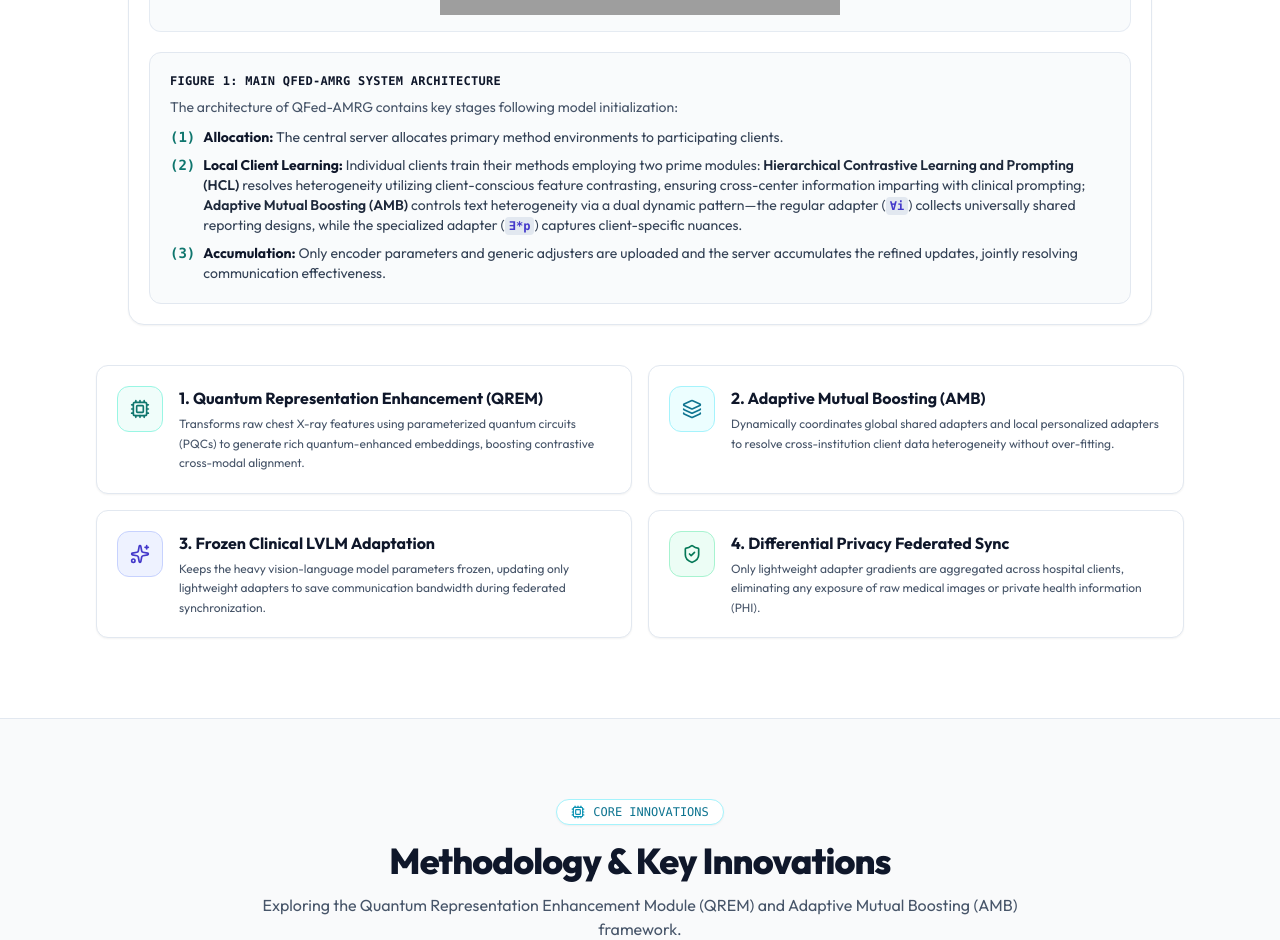
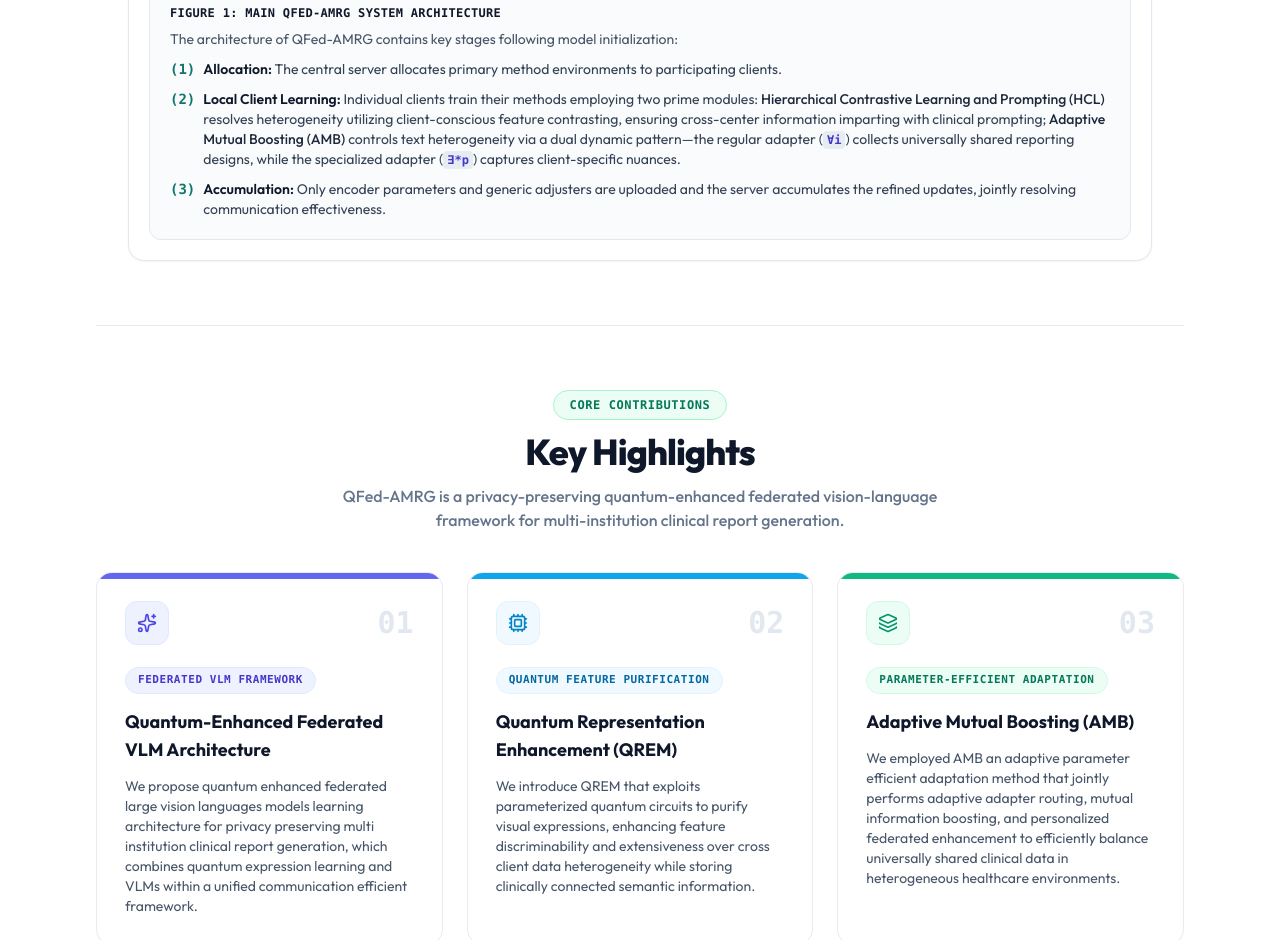
Before and after one commit to rasel1510/QFed-AMRG-Project, a Next.js app: page / in a window 1280 px wide. Shown: the part 1860-2800 px from the top of the page. Built offline with nearby package versions, Linux system fonts and the light colour scheme; grey boxes are pictures that could not be loaded.

Commit message:
added all links

```diff
--- a/src/app/layout.tsx
+++ b/src/app/layout.tsx
@@ -2,7 +2,7 @@ import type { Metadata } from "next";
 import "./globals.css";
 
 export const metadata: Metadata = {
-  title: "QFed-AMRG: Quantum Federated Driven VLM for Privacy Preserving Clinical Report Generation | WACV 2026",
+  title: "QFed-AMRG: Quantum Federated Driven VLM for Privacy Preserving Clinical Report Generation",
   description: "Official research website for QFed-AMRG: A communication-efficient quantum federated vision-language architecture for privacy-preserving multi-client clinical report generation.",
   keywords: [
     "QFed-AMRG",
@@ -12,7 +12,6 @@ export const metadata: Metadata = {
     "Medical Imaging AI",
     "MIMIC-CXR",
     "IU X-Ray",
-    "WACV 2026",
     "QML",
     "Privacy Preserving AI"
   ],
--- a/src/app/page.tsx
+++ b/src/app/page.tsx
@@ -2,7 +2,6 @@ import Navbar from "@/components/Navbar";
 import Hero from "@/components/Hero";
 import AbstractSection from "@/components/AbstractSection";
 import ArchitectureViewer from "@/components/ArchitectureViewer";
-import MethodModules from "@/components/MethodModules";
 import BenchmarkResults from "@/components/BenchmarkResults";
 import DatasetSection from "@/components/DatasetSection";
 import BibtexCitation from "@/components/BibtexCitation";
@@ -15,7 +14,6 @@ export default function Home() {
       <Hero />
       <AbstractSection />
       <ArchitectureViewer />
-      <MethodModules />
       <BenchmarkResults />
       <DatasetSection />
       <BibtexCitation />
--- a/src/components/ArchitectureViewer.tsx
+++ b/src/components/ArchitectureViewer.tsx
@@ -4,47 +4,57 @@ import { useState } from "react";
 import Image from "next/image";
 import { Maximize2, X, ZoomIn, Cpu, Layers, ShieldCheck, Sparkles, Check, ChevronRight } from "lucide-react";
 
+
+
+const highlights = [
+  {
+    number: "01",
+    tag: "FEDERATED VLM FRAMEWORK",
+    title: "Quantum-Enhanced Federated VLM Architecture",
+    description:
+      "We propose quantum enhanced federated large vision languages models learning architecture for privacy preserving multi institution clinical report generation, which combines quantum expression learning and VLMs within a unified communication efficient framework.",
+    icon: Sparkles,
+    topBar: "bg-indigo-500",
+    iconBox: "bg-indigo-50 border border-indigo-100 text-indigo-600",
+    pillTag: "bg-indigo-50 text-indigo-700 border border-indigo-100",
+    cardBorder: "border-slate-200/80 hover:border-indigo-300 hover:shadow-indigo-500/10",
+  },
+  {
+    number: "02",
+    tag: "QUANTUM FEATURE PURIFICATION",
+    title: "Quantum Representation Enhancement (QREM)",
+    description:
+      "We introduce QREM that exploits parameterized quantum circuits to purify visual expressions, enhancing feature discriminability and extensiveness over cross client data heterogeneity while storing clinically connected semantic information.",
+    icon: Cpu,
+    topBar: "bg-sky-500",
+    iconBox: "bg-sky-50 border border-sky-100 text-sky-600",
+    pillTag: "bg-sky-50 text-sky-700 border border-sky-100",
+    cardBorder: "border-slate-200/80 hover:border-sky-300 hover:shadow-sky-500/10",
+  },
+  {
+    number: "03",
+    tag: "PARAMETER-EFFICIENT ADAPTATION",
+    title: "Adaptive Mutual Boosting (AMB)",
+    description:
+      "We employed AMB an adaptive parameter efficient adaptation method that jointly performs adaptive adapter routing, mutual information boosting, and personalized federated enhancement to efficiently balance universally shared clinical data in heterogeneous healthcare environments.",
+    icon: Layers,
+    topBar: "bg-emerald-500",
+    iconBox: "bg-emerald-50 border border-emerald-100 text-emerald-600",
+    pillTag: "bg-emerald-50 text-emerald-700 border border-emerald-100",
+    cardBorder: "border-slate-200/80 hover:border-emerald-300 hover:shadow-emerald-500/10",
+  },
+];
+
 export default function ArchitectureViewer() {
   const [lightboxOpen, setLightboxOpen] = useState(false);
   const [activeTab, setActiveTab] = useState<"pipeline" | "amb">("pipeline");
-
-  const pipelineSteps = [
-    {
-      id: "qrem",
-      title: "1. Quantum Representation Enhancement (QREM)",
-      desc: "Transforms raw chest X-ray features using parameterized quantum circuits (PQCs) to generate rich quantum-enhanced embeddings, boosting contrastive cross-modal alignment.",
-      icon: Cpu,
-      color: "text-teal-700 border-teal-200 bg-teal-50",
-    },
-    {
-      id: "amb",
-      title: "2. Adaptive Mutual Boosting (AMB)",
-      desc: "Dynamically coordinates global shared adapters and local personalized adapters to resolve cross-institution client data heterogeneity without over-fitting.",
-      icon: Layers,
-      color: "text-cyan-700 border-cyan-200 bg-cyan-50",
-    },
-    {
-      id: "vlm",
-      title: "3. Frozen Clinical LVLM Adaptation",
-      desc: "Keeps the heavy vision-language model parameters frozen, updating only lightweight adapters to save communication bandwidth during federated synchronization.",
-      icon: Sparkles,
-      color: "text-indigo-700 border-indigo-200 bg-indigo-50",
-    },
-    {
-      id: "fl",
-      title: "4. Differential Privacy Federated Sync",
-      desc: "Only lightweight adapter gradients are aggregated across hospital clients, eliminating any exposure of raw medical images or private health information (PHI).",
-      icon: ShieldCheck,
-      color: "text-emerald-700 border-emerald-200 bg-emerald-50",
-    },
-  ];
 
   return (
     <section id="architecture" className="py-20 bg-white relative">
       <div className="max-w-6xl mx-auto px-4 sm:px-6 lg:px-8">
 
         {/* Section Header */}
-        <div className="text-center max-w-3xl mx-auto mb-12">
+        <div className="text-center max-w-3xl mx-auto mb-10">
           <div className="inline-flex items-center gap-2 px-3.5 py-1 rounded-full bg-slate-50 border border-teal-200 text-teal-700 text-xs font-mono mb-4">
             <Layers className="w-3.5 h-3.5 text-teal-600" />
             <span>SYSTEM ARCHITECTURE</span>
@@ -52,9 +62,6 @@ export default function ArchitectureViewer() {
           <h2 className="text-3xl sm:text-4xl font-extrabold text-slate-900 tracking-tight">
             QFed-AMRG Technical Architecture
           </h2>
-          <p className="text-slate-600 mt-3 text-sm sm:text-base">
-            End-to-end overview of quantum-enhanced representation, dual-adapter mutual boosting, and federated vision-language orchestration.
-          </p>
         </div>
 
         {/* Diagram Selection Tabs */}
@@ -117,25 +124,25 @@ export default function ArchitectureViewer() {
               <p className="text-slate-600 mb-2.5">
                 The architecture of QFed-AMRG contains key stages following model initialization:
               </p>
-              <ul className="space-y-2 list-none pl-0 text-slate-700">
+              <ul className="space-y-2.5 list-none pl-0 text-slate-700">
                 <li className="flex items-start gap-2">
                   <span className="font-bold text-teal-700 font-mono shrink-0">(1)</span>
                   <span>
-                    <strong className="text-slate-900">Allocation:</strong> The central server allocates primary method environments to participating clients.
+                    <strong className="text-slate-900 font-semibold">Allocation:</strong> The central server allocates primary method environments to participating clients.
                   </span>
                 </li>
                 <li className="flex items-start gap-2">
                   <span className="font-bold text-teal-700 font-mono shrink-0">(2)</span>
                   <span>
-                    <strong className="text-slate-900">Local Client Learning:</strong> Individual clients train their methods employing two prime modules:
-                    <em className="text-slate-800 not-italic font-semibold"> Hierarchical Contrastive Learning and Prompting (HCL)</em> resolves heterogeneity utilizing client-conscious feature contrasting, ensuring cross-center information imparting with clinical prompting;
-                    <em className="text-slate-800 not-italic font-semibold"> Adaptive Mutual Boosting (AMB)</em> controls text heterogeneity via a dual dynamic pattern—the regular adapter (<code className="bg-slate-200 px-1 py-0.5 rounded text-xs font-bold text-indigo-700">∀i</code>) collects universally shared reporting designs, while the specialized adapter (<code className="bg-slate-200 px-1 py-0.5 rounded text-xs font-bold text-indigo-700">∃*p</code>) captures client-specific nuances.
+                    <strong className="text-slate-900 font-semibold">Local Client Learning:</strong> Individual clients train their methods employing two prime modules:
+                    <em className="text-slate-800 not-italic font-medium"> Hierarchical Contrastive Learning and Prompting (HCL)</em> resolves heterogeneity utilizing client-conscious feature contrasting, ensuring cross-center information imparting with clinical prompting;
+                    <em className="text-slate-800 not-italic font-medium"> Adaptive Mutual Boosting (AMB)</em> controls text heterogeneity via a dual dynamic pattern—the regular adapter (<code className="bg-slate-200/80 px-1 py-0.5 rounded text-xs font-bold text-indigo-700 font-mono">∀i</code>) collects universally shared reporting designs, while the specialized adapter (<code className="bg-slate-200/80 px-1 py-0.5 rounded text-xs font-bold text-indigo-700 font-mono">∃*p</code>) captures client-specific nuances.
                   </span>
                 </li>
                 <li className="flex items-start gap-2">
                   <span className="font-bold text-teal-700 font-mono shrink-0">(3)</span>
                   <span>
-                    <strong className="text-slate-900">Accumulation:</strong> Only encoder parameters and generic adjusters are uploaded and the server accumulates the refined updates, jointly resolving communication effectiveness.
+                    <strong className="text-slate-900 font-semibold">Accumulation:</strong> Only encoder parameters and generic adjusters are uploaded and the server accumulates the refined updates, jointly resolving communication effectiveness.
                   </span>
                 </li>
               </ul>
@@ -152,25 +159,69 @@ export default function ArchitectureViewer() {
           )}
         </div>
 
-        {/* Pipeline Step Cards Grid */}
-        <div className="grid grid-cols-1 md:grid-cols-2 gap-4">
-          {pipelineSteps.map((step) => {
-            const Icon = step.icon;
+
+
+        {/* Key Highlights Section (Placed After Architecture & Stages Description) */}
+        <div className="mt-16 mb-10 max-w-6xl mx-auto text-center border-t border-slate-200/80 pt-16">
+          {/* Top Pill Badge */}
+          <div className="inline-flex items-center justify-center px-4 py-1.5 rounded-full bg-emerald-50 border border-emerald-200 text-emerald-700 text-xs font-mono font-bold uppercase tracking-wider mb-3">
+            CORE CONTRIBUTIONS
+          </div>
+
+          {/* Title */}
+          <h3 className="text-3xl sm:text-4xl font-extrabold text-slate-900 tracking-tight mb-3">
+            Key Highlights
+          </h3>
+
+          {/* Subtitle */}
+          <p className="text-slate-500 text-sm sm:text-base max-w-2xl mx-auto font-medium leading-relaxed mb-10">
+            QFed-AMRG is a privacy-preserving quantum-enhanced federated vision-language framework for multi-institution clinical report generation.
+          </p>
+
+          {/* 3 Cards */}
+          <div className="grid grid-cols-1 md:grid-cols-3 gap-6 items-stretch text-left">
+            {highlights.map((item, idx) => {
+              const IconComponent = item.icon;
               return (
                 <div
-                key={step.id}
-                className="bg-white p-5 rounded-xl border border-slate-200 shadow-sm hover:shadow-md transition-all flex items-start gap-4"
+                  key={idx}
+                  className={`bg-white rounded-2xl p-6 sm:p-7 border ${item.cardBorder} shadow-xs hover:-translate-y-1.5 hover:shadow-xl transition-all duration-300 flex flex-col justify-between h-full relative overflow-hidden group`}
                 >
-                <div className={`p-3 rounded-xl border ${step.color} shrink-0`}>
-                  <Icon className="w-5 h-5" />
+                  {/* Top Colored Accent Bar */}
+                  <div className={`absolute top-0 left-0 right-0 h-1.5 ${item.topBar}`} />
+
+                  <div className="flex flex-col h-full justify-between">
+                    <div>
+                      {/* Card Header: Icon & Big Faded Number */}
+                      <div className="flex items-center justify-between gap-2 mb-5">
+                        <div className={`w-11 h-11 rounded-xl flex items-center justify-center ${item.iconBox}`}>
+                          <IconComponent className="w-5 h-5" />
                         </div>
-                <div>
-                  <h3 className="font-bold text-slate-900 text-base mb-1">{step.title}</h3>
-                  <p className="text-slate-600 text-xs leading-relaxed">{step.desc}</p>
+                        <span className="text-3xl font-extrabold font-mono text-slate-200 group-hover:text-slate-300 transition-colors select-none">
+                          {item.number}
+                        </span>
+                      </div>
+
+                      {/* Tag Pill */}
+                      <span className={`inline-block text-[11px] font-bold font-mono tracking-wider uppercase px-3 py-1 rounded-full ${item.pillTag} mb-3.5`}>
+                        {item.tag}
+                      </span>
+
+                      {/* Card Title */}
+                      <h4 className="text-base sm:text-lg font-bold text-slate-900 mb-3 leading-snug group-hover:text-slate-800 transition-colors">
+                        {item.title}
+                      </h4>
+
+                      {/* Card Body */}
+                      <p className="text-slate-600 text-xs sm:text-sm leading-relaxed">
+                        {item.description}
+                      </p>
+                    </div>
                   </div>
                 </div>
               );
             })}
+          </div>
         </div>
 
       </div>
--- a/src/components/BibtexCitation.tsx
+++ b/src/components/BibtexCitation.tsx
@@ -6,11 +6,10 @@ import { BookOpen, Copy, Check, FileText, Download } from "lucide-react";
 export default function BibtexCitation() {
   const [copied, setCopied] = useState(false);
 
-  const bibtex = `@inproceedings{saha2026qfedamrg,
-  title     = {QFed-AMRG: Quantum Federated Driven VLM for Privacy Preserving Clinical Report Generation},
-  author    = {Saha*, Dip Kumar and Ahmed, Mohammad Rasel and Morol*, Md. Kishor},
-  booktitle = {IEEE/CVF Winter Conference on Applications of Computer Vision (WACV)},
-  year      = {2026}
+  const bibtex = `@article{saha2026qfedamrg,
+  title  = {QFed-AMRG: Quantum Federated Driven VLM for Privacy Preserving Clinical Report Generation},
+  author = {Saha*, Dip Kumar and Ahmed, Mohammad Rasel and Morol*, Md. Kishor},
+  year   = {2026}
 }`;
 
   const copyToClipboard = () => {
@@ -23,7 +22,7 @@ export default function BibtexCitation() {
     const element = document.createElement("a");
     const file = new Blob([bibtex], { type: "text/plain" });
     element.href = URL.createObjectURL(file);
-    element.download = "QFed-AMRG-WACV2026.bib";
+    element.download = "QFed-AMRG.bib";
     document.body.appendChild(element);
     element.click();
     document.body.removeChild(element);
@@ -43,7 +42,7 @@ export default function BibtexCitation() {
             How to Cite QFed-AMRG
           </h2>
           <p className="text-slate-600 mt-2 text-xs sm:text-sm">
-            If you find this research paper or implementation useful in your academic research, please cite our WACV work.
+            If you find this research paper or implementation useful in your academic research, please cite our work.
           </p>
         </div>
 
@@ -77,10 +76,6 @@ export default function BibtexCitation() {
             {bibtex}
           </pre>
 
-          <p className="text-[11px] text-slate-500 font-mono mt-4 text-center">
-            IEEE / CVF Winter Conference on Applications of Computer Vision (WACV 2026)
-          </p>
-
         </div>
 
       </div>
--- a/src/components/Footer.tsx
+++ b/src/components/Footer.tsx
@@ -29,7 +29,6 @@ export default function Footer() {
           <div className="flex items-center gap-4 font-medium text-slate-300">
             <a href="#abstract" className="hover:text-teal-300 transition-colors">Abstract</a>
             <a href="#architecture" className="hover:text-teal-300 transition-colors">Architecture</a>
-            <a href="#method" className="hover:text-teal-300 transition-colors">Methodology</a>
             <a href="#results" className="hover:text-teal-300 transition-colors">Results</a>
             <a href="#datasets" className="hover:text-teal-300 transition-colors">Datasets</a>
           </div>
@@ -46,8 +45,6 @@ export default function Footer() {
 
         <div className="pt-8 flex flex-col sm:flex-row items-center justify-between gap-4 text-center sm:text-left text-[11px]">
           <p>
-            Submitted to <strong className="text-slate-200">IEEE/CVF Winter Conference on Applications of Computer Vision (WACV 2026)</strong>.
-            <br />
             Authors: <span className="text-slate-300 font-semibold">Dip Kumar Saha*, Mohammad Rasel Ahmed, Md. Kishor Morol*</span>.
           </p>
 
--- a/src/components/Hero.tsx
+++ b/src/components/Hero.tsx
@@ -6,14 +6,14 @@ import { GithubIcon } from "./icons/GithubIcon";
 export default function Hero() {
   const authors = [
     {
-      name: "Mohammad Rasel Ahmed",
+      name: "Dip Kumar Saha*",
       affiliations: [
         "Elite Research Lab, NY, USA",
         "Stamford University Bangladesh"
       ]
     },
     {
-      name: "Dip Kumar Saha*",
+      name: "Mohammad Rasel Ahmed",
       affiliations: [
         "Elite Research Lab, NY, USA",
         "Stamford University Bangladesh"
@@ -79,7 +79,7 @@ export default function Hero() {
           </a>
 
           <a
-            href="https://github.com"
+            href="https://github.com/Dipkumarsaha/QFed-AMRG"
             target="_blank"
             rel="noopener noreferrer"
             className="flex items-center gap-2 px-6 py-2.5 rounded-xl bg-slate-900 hover:bg-slate-800 text-white font-bold text-sm shadow-md shadow-slate-900/20 hover:shadow-lg transition-all"
--- a/src/components/Navbar.tsx
+++ b/src/components/Navbar.tsx
@@ -51,7 +51,7 @@ export default function Navbar() {
         {/* Right Action Pills */}
         <div className="flex items-center gap-3">
           <a
-            href="https://github.com"
+            href="https://github.com/Dipkumarsaha/QFed-AMRG"
             target="_blank"
             rel="noopener noreferrer"
             className="flex items-center gap-1.5 px-4 py-2 text-xs font-semibold rounded-xl bg-white border border-slate-200 text-slate-700 hover:border-slate-300 hover:text-slate-900 transition-all shadow-xs"
```
Also changed, not shown: src/components/BenchmarkResults.tsx (+1 -37 lines), 1 other file (tests, documents, lock files or other folders). Lines whose indentation alone changed are shown as unchanged.
